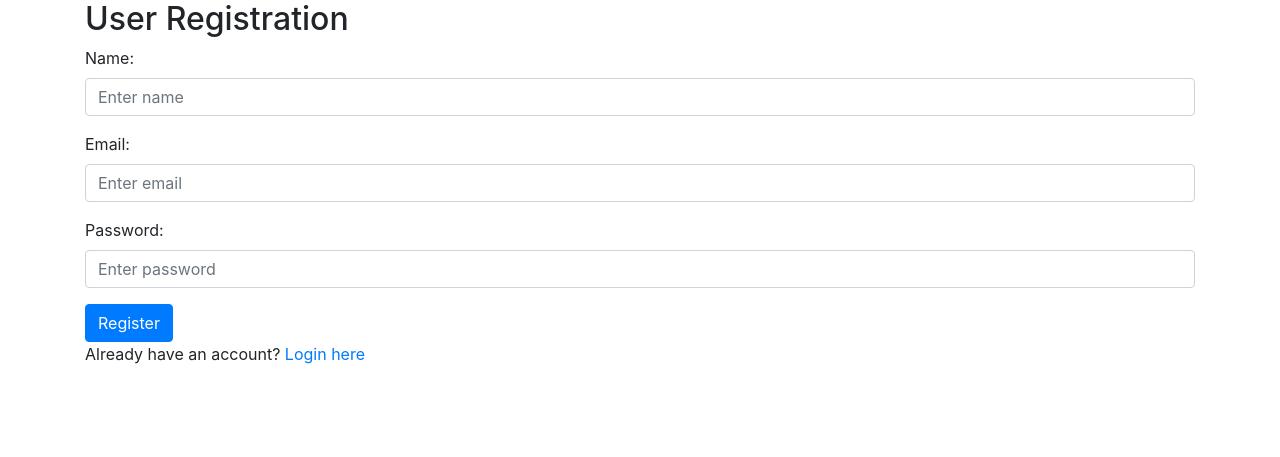
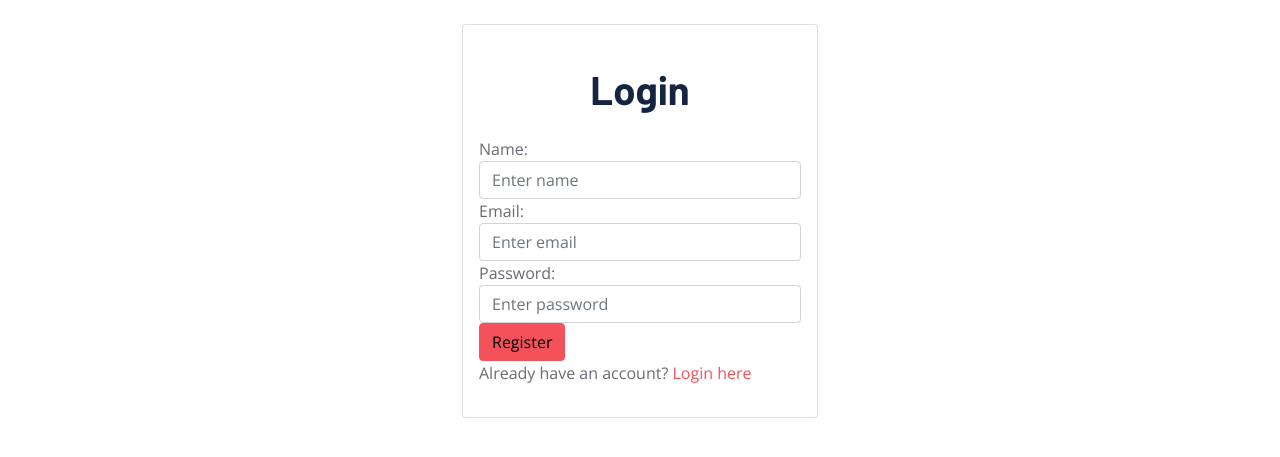
Before and after one commit to Surfskills/experiolearn-portfolio_project_v2, a Flask app: page /register in a window 1280 px wide. Shown: the top 457 px of the page. Run offline with Flask 3, Linux system fonts and the light colour scheme; some libraries are stand-ins or nearby versions.

Commit message:
Not easy

```diff
--- a/app.py
+++ b/app.py
@@ -64,6 +64,7 @@ def register():
             cursor.execute('INSERT INTO user (name, email, password) VALUES (%s, %s, %s)', (userName, email, password,))
             mysql.connection.commit()
             mesage = 'You have successfully registered !'
+            return redirect(url_for('login'))
     elif request.method == 'POST':
         mesage = 'Please fill out the form !'
     return render_template('register.html', mesage = mesage)
--- a/templates/register.html
+++ b/templates/register.html
@@ -1,13 +1,45 @@
-<html>
+<!DOCTYPE html>
+<html lang="en">
+
 <head>
     <meta charset="utf-8">
-<meta name="viewport" content="width=device-width, initial-scale=1">
-<title>User Registeration Form</title>
-<link rel="stylesheet" href="https://cdn.jsdelivr.net/npm/bootstrap@4.6.1/dist/css/bootstrap.min.css">
+    <title>EXPERIOLEARN - Internship Management Platform</title>
+    <meta content="width=device-width, initial-scale=1.0" name="viewport">
+    <meta content="ExperioLearn" name="keywords">
+    <meta content="Internship" name="description">
+
+    <!-- Favicon -->
+    <link rel="icon" type="image/jpg" href="static/img/images.jpg">
+
+    <!-- Google Web Fonts -->
+    <link rel="preconnect" href="https://fonts.googleapis.com">
+    <link rel="preconnect" href="https://fonts.gstatic.com" crossorigin>
+    <link
+        href="https://fonts.googleapis.com/css2?family=Barlow:wght@500;600;700&family=Open+Sans:wght@400;600&display=swap"
+        rel="stylesheet">
+
+    <!-- Icon Font Stylesheet -->
+    <link href="https://cdnjs.cloudflare.com/ajax/libs/font-awesome/5.10.0/css/all.min.css" rel="stylesheet">
+    <link href="https://cdn.jsdelivr.net/npm/bootstrap-icons@1.4.1/font/bootstrap-icons.css" rel="stylesheet">
+
+    <!-- Libraries Stylesheet -->
+
+    <!-- Customized Bootstrap Stylesheet -->
+
+    <link rel="stylesheet" href="{{ url_for('static', filename='css/bootstrap.min.css') }}">
+
+    <!-- Template Stylesheet -->
+
 </head>
-<body>
-<div class="container">
-	<h2>User Registration</h2>
+<div>
+    <div class="container login-form">
+        <div class="row mt-4 justify-content-center">
+
+            <div class="col-md-4">
+                <div class="card">
+                    <div class="card-body">
+                        <div class="offest-md-4">
+                            <h1 class="text-center mt-4 mb-4 fw-bolder">Login</h1>
 							<form action="{{ url_for('register') }}" method="post">
 								{% if mesage is defined and mesage %}
 									<div class="alert alert-warning">{{ mesage }}</div>
@@ -28,5 +60,16 @@
 								<p class="bottom">Already have an account?  <a class="bottom" href="{{url_for('login')}}"> Login here</a></p>
 							</form>
                         </div>
+                    </div>
+                </div>
+            </div>
+        </div>
+    </div>
+
+    <script src="https://cdn.jsdelivr.net/npm/bootstrap@5.0.2/dist/js/bootstrap.bundle.min.js"
+        integrity="sha384-MrcW6ZMFYlzcLA8Nl+NtUVF0sA7MsXsP1UyJoMp4YLEuNSfAP+JcXn/tWtIaxVXM"
+        crossorigin="anonymous"></script>
+
     </body>
+
 </html>
```
Also changed, not shown: templates/message.html (renamed from message.html). Lines whose indentation alone changed are shown as unchanged.
